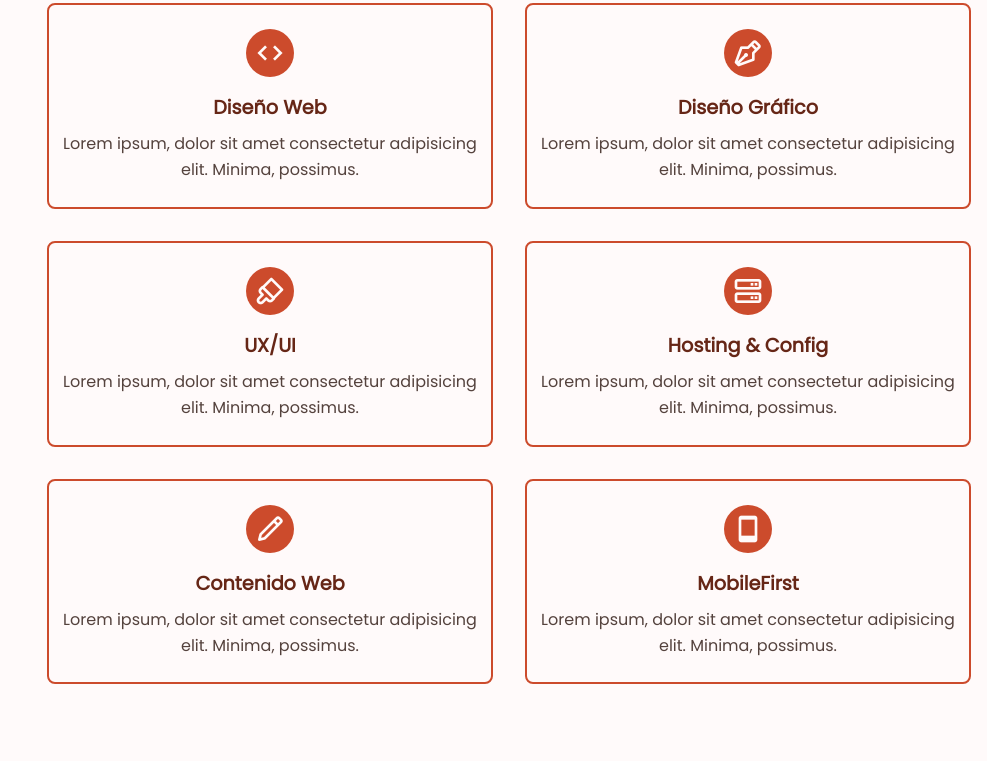
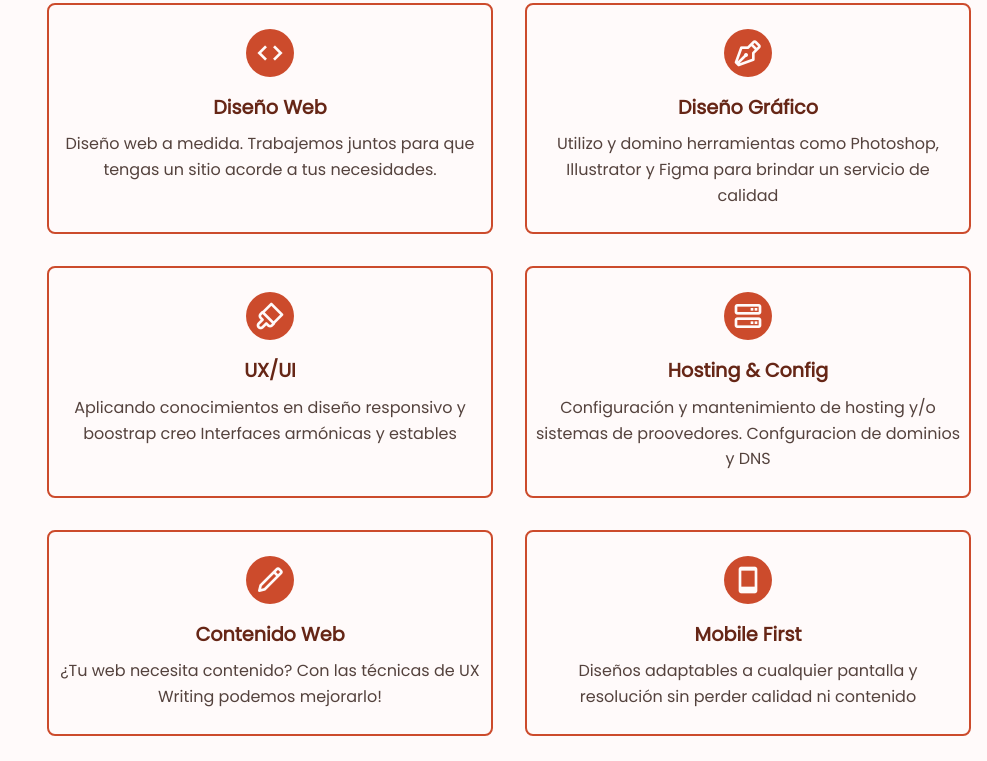
Before and after one commit to manu0701/MobileFirstPorfolio, a plain HTML site: page index.html in a window 1280 px wide. Shown: the part 2558-3319 px from the top of the page, without its empty margins (293-1280 px from the left). Drawn offline with nearby package versions, Linux system fonts and the light colour scheme.

Commit message:
Update works

```diff
--- a/index.html
+++ b/index.html
@@ -249,37 +249,37 @@
                 <div class="services__content">
                     <i class='bx bx-code services__icon'></i>
                     <h3 class="services__title">Diseño Web</h3>
-                    <p class="services__description">Lorem ipsum, dolor sit amet consectetur adipisicing elit. Minima, possimus.</p>
+                    <p class="services__description">Diseño web a medida. Trabajemos juntos para que tengas un sitio acorde a tus necesidades.</p>
                 </div>
 
                 <div class="services__content">
                     <i class='bx bx-pen services__icon'></i>
                     <h3 class="services__title">Diseño Gráfico</h3>
-                    <p class="services__description">Lorem ipsum, dolor sit amet consectetur adipisicing elit. Minima, possimus.</p>
+                    <p class="services__description">Utilizo y domino herramientas como Photoshop, Illustrator y Figma para brindar un servicio de calidad</p>
                 </div>
 
                 <div class="services__content">
                     <i class='bx bx-brush services__icon'></i>
                     <h3 class="services__title">UX/UI</h3>
-                    <p class="services__description">Lorem ipsum, dolor sit amet consectetur adipisicing elit. Minima, possimus.</p>
+                    <p class="services__description">Aplicando conocimientos en diseño responsivo y boostrap creo Interfaces armónicas y estables</p>
                 </div>
 
                 <div class="services__content">
                     <i class='bx bx-server services__icon'></i>
                     <h3 class="services__title">Hosting & Config</h3>
-                    <p class="services__description">Lorem ipsum, dolor sit amet consectetur adipisicing elit. Minima, possimus.</p>
+                    <p class="services__description">Configuración y mantenimiento de hosting y/o sistemas de proovedores. Confguracion de dominios y DNS</p>
                 </div>
 
                 <div class="services__content">
                     <i class='bx bx-pencil services__icon'></i>
                     <h3 class="services__title">Contenido Web</h3>
-                    <p class="services__description">Lorem ipsum, dolor sit amet consectetur adipisicing elit. Minima, possimus.</p>
+                    <p class="services__description">¿Tu web necesita contenido? Con las técnicas de UX Writing podemos mejorarlo!</p>
                 </div>
 
                 <div class="services__content">
                     <i class='bx bx-mobile services__icon'></i>
-                    <h3 class="services__title">MobileFirst</h3>
-                    <p class="services__description">Lorem ipsum, dolor sit amet consectetur adipisicing elit. Minima, possimus.</p>
+                    <h3 class="services__title">Mobile First</h3>
+                    <p class="services__description">Diseños adaptables a cualquier pantalla y resolución sin perder calidad ni contenido</p>
                 </div>
 
             </div>
@@ -307,7 +307,7 @@
 
                     <div class="works__data">
                         <a href="#" class="works__link"><i class='bx bx-unlink' ></i></a>
-                        <span class="works__title">Trabajo 1</span>
+                        <span class="works__title">Ecoservicios LA</span>
                     </div>
                 </div>
 
@@ -316,7 +316,7 @@
 
                     <div class="works__data">
                         <a href="#" class="works__link"><i class='bx bx-unlink' ></i></a>
-                        <span class="works__title">Trabajo 2</span>
+                        <span class="works__title">La Tiendita Galería</span>
                     </div>
                 </div>
 
@@ -325,7 +325,7 @@
 
                     <div class="works__data">
                         <a href="#" class="works__link"><i class='bx bx-unlink' ></i></a>
-                        <span class="works__title">Trabajo 3</span>
+                        <span class="works__title">Login Responsive</span>
                     </div>
                 </div>
 
@@ -334,11 +334,11 @@
 
                     <div class="works__data">
                         <a href="#" class="works__link"><i class='bx bx-unlink' ></i></a>
-                        <span class="works__title">Trabajo 4</span>
+                        <span class="works__title">React Application</span>
                     </div>
                 </div>
 
-                <div class="works__img">
+                <!-- <div class="works__img">
                     <img src="assets/img/work5.jpg" alt="">
 
                     <div class="works__data">
@@ -354,7 +354,7 @@
                         <a href="#" class="works__link"><i class='bx bx-unlink' ></i></a>
                         <span class="works__title">Trabajo 6</span>
                     </div>
-                </div>
+                </div> -->
 
             </div>
         </section>
```
